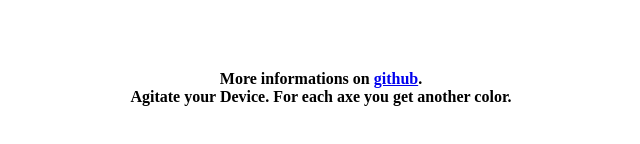
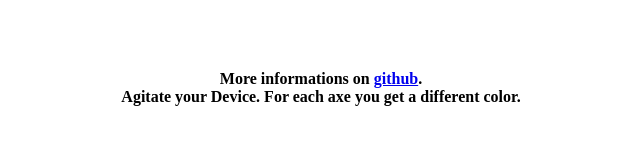
Before and after one commit to cyper85/deviceAgitation, a plain HTML site: page index.html in a window 1280 px wide. Shown: the part 436-580 px from the top of the page, 319-959 px from the left. Drawn offline with Linux system fonts and the light colour scheme.

Commit message:
First pages commit

```diff
--- a/index.html
+++ b/index.html
@@ -6,7 +6,7 @@
 		<title>Sch&uuml;tteltest</title>
 	</head>
 	<body>
-		<center>More informations on <a href="https://github.com/cyper85/deviceAgitation">github</a>.<br/>Agitate your Device. For each axe you get another color.</center>
+		<center>More informations on <a href="https://github.com/cyper85/deviceAgitation">github</a>.<br/>Agitate your Device. For each axe you get a different color.</center>
 		<style>
 			center {
 				margin-top:40%;
```
